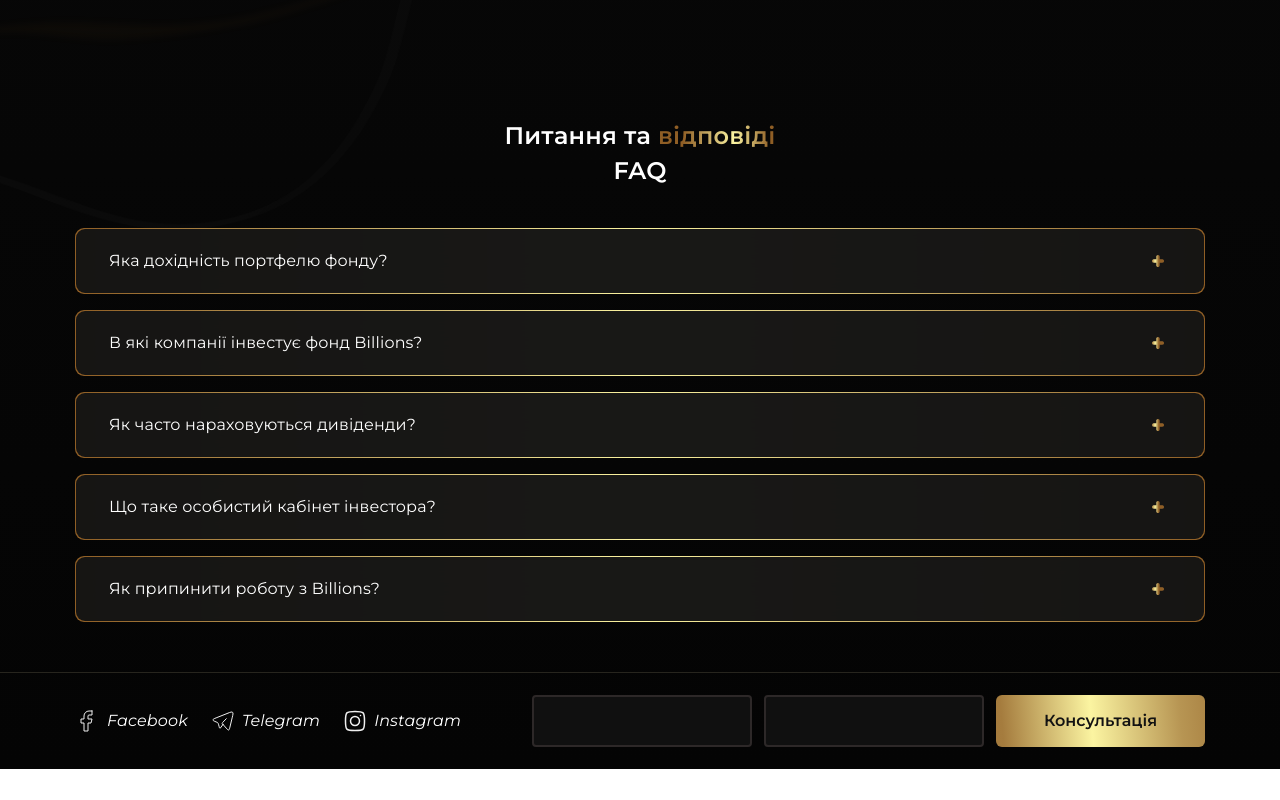
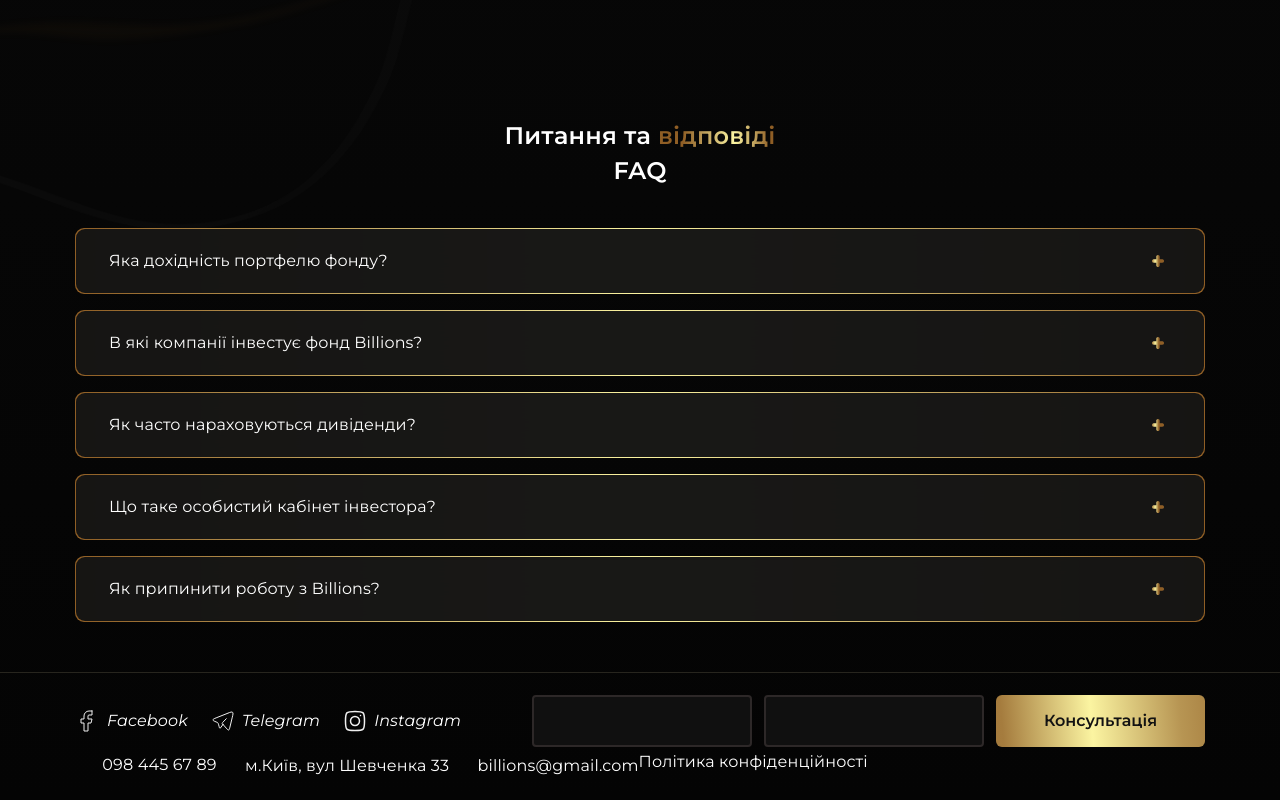
Before and after one commit to VladikOvcharenko/test123456, a plain HTML site: page index.html in a window 1280 px wide. Shown: the part 3934-4734 px from the top of the page. Before the commit the page ends 4703 px from the top, so only its background shows below. Drawn offline with Linux system fonts and the light colour scheme.

Commit message:
Update index.html

```diff
--- a/index.html
+++ b/index.html
@@ -40,7 +40,11 @@
           </ul>
           <div class="header-btn flex">
             <div class="btn-decor">
-              <a href="" class="btn-black btn">Вхід в кабінет</a>
+              <a
+                href="https://my.billions.com.ua/uk/auth/sign-in"
+                class="btn-black btn"
+                >Вхід в кабінет</a
+              >
             </div>
             <a href="" class="header-btn btn" data="open-modal">Консультація</a>
           </div>
@@ -193,7 +197,11 @@
           </ul>
           <div class="investor-wrapper flex">
             <div class="btn-decor">
-              <a href="" class="btn btn-black">Вхід в кабінет</a>
+              <a
+                href="https://my.billions.com.ua/uk/auth/sign-in"
+                class="btn btn-black"
+                >Вхід в кабінет</a
+              >
             </div>
             <a href="" class="investor-btn btn" data="open-modal"
               >Консультація</a
@@ -510,6 +518,85 @@
           <button class="btn-reset btn" data="open-modal">Консультація</button>
         </form>
       </div>
+      <div class="footer-wrapper container flex">
+        <address class="footer-address">
+          <ul class="footer-contact flex">
+            <li>
+              <a href="tel:+380984456789" class="text"
+                ><svg
+                  width="23"
+                  height="23"
+                  viewBox="0 0 23 23"
+                  fill="none"
+                  xmlns="http://www.w3.org/2000/svg"
+                >
+                  <path
+                    d="M17.363 14.0895L13.4166 14.8542C10.7505 13.5164 9.10412 11.9792 8.14579 9.58342L8.8837 5.6255L7.48933 1.91675H3.89462C2.81362 1.91675 1.96262 2.80991 2.12458 3.87846C2.52708 6.5455 3.71541 11.3822 7.18745 14.8542C10.8339 18.5007 16.0865 20.0829 18.9769 20.7125C20.0933 20.955 21.0833 20.0848 21.0833 18.9415V15.5069L17.363 14.0895Z"
+                    stroke-width="1.5"
+                    stroke-linecap="round"
+                    stroke-linejoin="round"
+                  />
+                </svg>
+                098 445 67 89</a
+              >
+            </li>
+            <li>
+              <a
+                href="https://maps.google.com/maps?q=Київ,+вул+Шевченка+33"
+                class="text"
+                target="_blank"
+                ><svg
+                  width="24"
+                  height="24"
+                  viewBox="0 0 24 24"
+                  fill="none"
+                  xmlns="http://www.w3.org/2000/svg"
+                >
+                  <path
+                    d="M6.4 4.76001C7.89031 3.2995 9.8968 2.48614 11.9834 2.49668C14.0701 2.50722 16.0682 3.34081 17.5437 4.8163C19.0192 6.29179 19.8528 8.28995 19.8633 10.3766C19.8739 12.4632 19.0605 14.4697 17.6 15.96L13.414 20.146C13.0389 20.521 12.5303 20.7316 12 20.7316C11.4697 20.7316 10.9611 20.521 10.586 20.146L6.4 15.96C4.91488 14.4747 4.08057 12.4604 4.08057 10.36C4.08057 8.25964 4.91488 6.24528 6.4 4.76001Z"
+                    stroke-width="1.5"
+                    stroke-linejoin="round"
+                  />
+                  <path
+                    d="M12 13.3601C13.6569 13.3601 15 12.017 15 10.3601C15 8.70325 13.6569 7.36011 12 7.36011C10.3431 7.36011 9 8.70325 9 10.3601C9 12.017 10.3431 13.3601 12 13.3601Z"
+                    stroke-width="1.5"
+                    stroke-linecap="round"
+                    stroke-linejoin="round"
+                  />
+                </svg>
+                м.Київ, вул Шевченка 33</a
+              >
+            </li>
+            <li>
+              <a href="mailto:billions@gmail.com" class="text" target="_blank"
+                ><svg
+                  width="24"
+                  height="24"
+                  viewBox="0 0 24 24"
+                  fill="none"
+                  xmlns="http://www.w3.org/2000/svg"
+                >
+                  <path
+                    d="M5.856 6.84012C5.74176 6.77851 5.61348 6.7476 5.48371 6.75042C5.35395 6.75324 5.22713 6.78969 5.11567 6.8562C5.00421 6.92272 4.91192 7.01702 4.84782 7.12988C4.78373 7.24275 4.75002 7.37032 4.75 7.50012V17.0001C4.75 17.199 4.82902 17.3898 4.96967 17.5305C5.11032 17.6711 5.30109 17.7501 5.5 17.7501C5.69891 17.7501 5.88968 17.6711 6.03033 17.5305C6.17098 17.3898 6.25 17.199 6.25 17.0001V8.75612L11.644 11.6601C11.866 11.7801 12.134 11.7801 12.356 11.6601L17.75 8.75612V17.0001C17.75 17.199 17.829 17.3898 17.9697 17.5305C18.1103 17.6711 18.3011 17.7501 18.5 17.7501C18.6989 17.7501 18.8897 17.6711 19.0303 17.5305C19.171 17.3898 19.25 17.199 19.25 17.0001V7.50012C19.25 7.37032 19.2163 7.24275 19.1522 7.12988C19.0881 7.01702 18.9958 6.92272 18.8843 6.8562C18.7729 6.78969 18.6461 6.75324 18.5163 6.75042C18.3865 6.7476 18.2582 6.77851 18.144 6.84012L12 10.1481L5.856 6.84012Z"
+                  />
+                  <path
+                    fill-rule="evenodd"
+                    clip-rule="evenodd"
+                    d="M17.3098 3.72188C13.7768 3.40586 10.2227 3.40586 6.68978 3.72188L5.17178 3.85688C4.38107 3.92749 3.63724 4.26256 3.06042 4.80799C2.4836 5.35342 2.10748 6.07735 1.99278 6.86288C1.49459 10.2694 1.49459 13.7303 1.99278 17.1369C2.10772 17.9224 2.48409 18.6462 3.06109 19.1915C3.63809 19.7367 4.38204 20.0715 5.17278 20.1419L6.68878 20.2779C10.2228 20.5939 13.7768 20.5939 17.3108 20.2779L18.8278 20.1419C19.6183 20.0713 20.3621 19.7364 20.9389 19.1912C21.5157 18.6459 21.8919 17.9222 22.0068 17.1369C22.505 13.7303 22.505 10.2694 22.0068 6.86288C21.892 6.0772 21.5158 5.35314 20.9387 4.8077C20.3617 4.26225 19.6177 3.92727 18.8268 3.85688L17.3098 3.72188ZM6.82378 5.21588C10.2682 4.9072 13.7333 4.9072 17.1778 5.21588L18.6948 5.35188C19.1495 5.39227 19.5774 5.58479 19.9093 5.89833C20.2412 6.21187 20.4576 6.62813 20.5238 7.07988C21.0009 10.3425 21.0009 13.6572 20.5238 16.9199C20.4576 17.3716 20.2412 17.7879 19.9093 18.1014C19.5774 18.415 19.1495 18.6075 18.6948 18.6479L17.1778 18.7839C13.7338 19.0919 10.2678 19.0919 6.82378 18.7839L5.30678 18.6479C4.85201 18.6075 4.42413 18.415 4.09227 18.1014C3.7604 17.7879 3.54391 17.3716 3.47778 16.9199C3.00063 13.6572 3.00063 10.3425 3.47778 7.07988C3.54391 6.62813 3.7604 6.21187 4.09227 5.89833C4.42413 5.58479 4.85201 5.39227 5.30678 5.35188L6.82378 5.21588Z"
+                  />
+                </svg>
+                billions@gmail.com</a
+              >
+            </li>
+          </ul>
+        </address>
+        <a
+          href="https://docs.google.com/document/d/133IeysTRIE4DaSo2Q-pAd9eoEH423J2y/edit"
+          class="text"
+          target="_blank"
+          >Політика конфіденційності</a
+        >
+      </div>
     </footer>
 
     <div class="modal" id="modal">
@@ -521,7 +608,7 @@
             заявку та проходьте безкоштовну консультацію з нашим менеджером.
           </p>
           <div class="modal-form__item">
-            <label for="" class="modal-form__item--label">Ім’я</label>
+            <label for="" class="modal-form__item--label text">Ім’я</label>
             <input
               type="text"
               name="name"
@@ -530,7 +617,7 @@
             />
           </div>
           <div class="modal-form__item">
-            <label for="" class="modal-form__item--label"
+            <label for="" class="modal-form__item--label text"
               >Розмір інвестиційного чеку</label
             >
             <input
@@ -541,7 +628,7 @@
             />
           </div>
           <div class="modal-form__item">
-            <label for="" class="modal-form__item--label">Телефон</label>
+            <label for="" class="modal-form__item--label text">Телефон</label>
             <input
               type="tel"
               name="phone"
@@ -550,7 +637,7 @@
             />
           </div>
           <div class="modal-form__item">
-            <label for="" class="modal-form__item--label">Email</label>
+            <label for="" class="modal-form__item--label text">Email</label>
             <input
               type="email"
               name="email"
```
